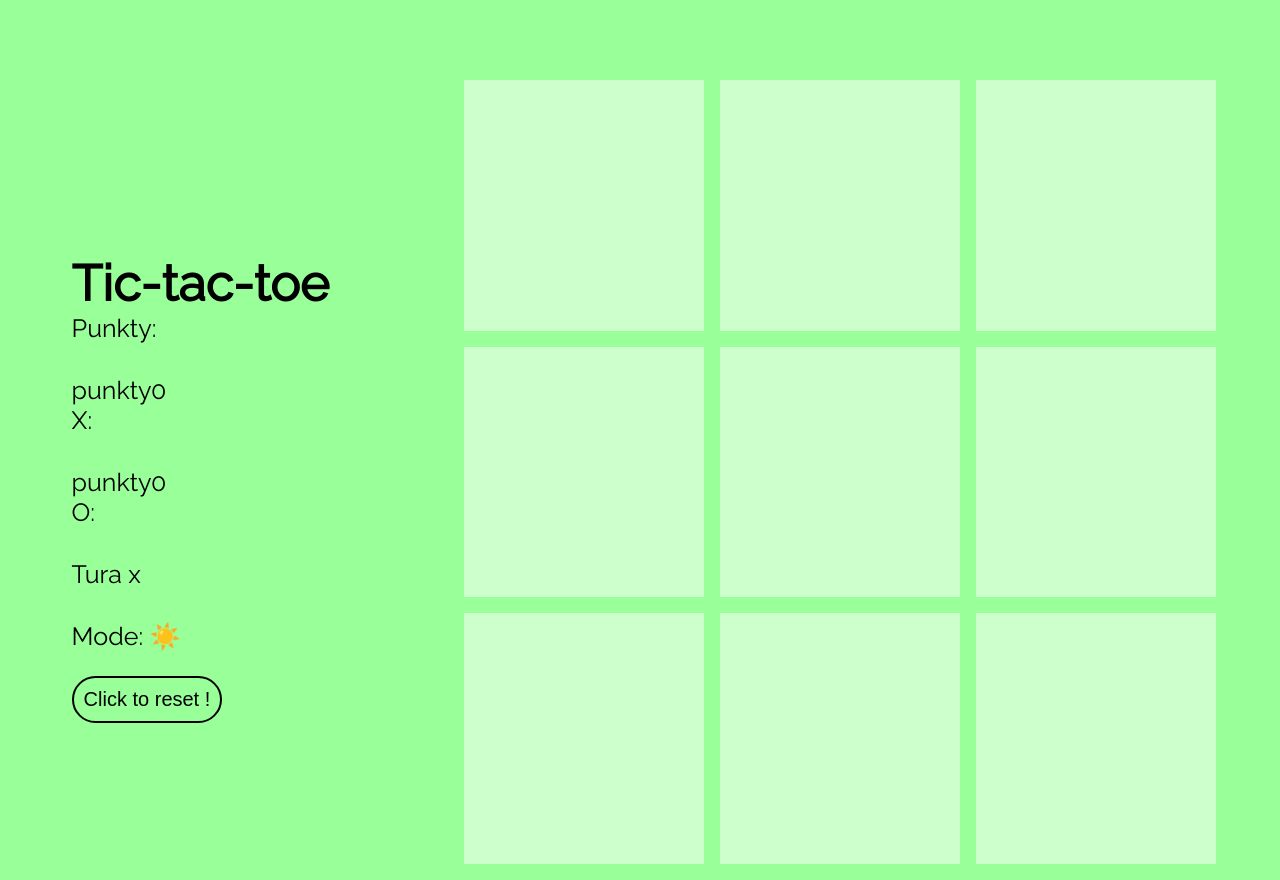
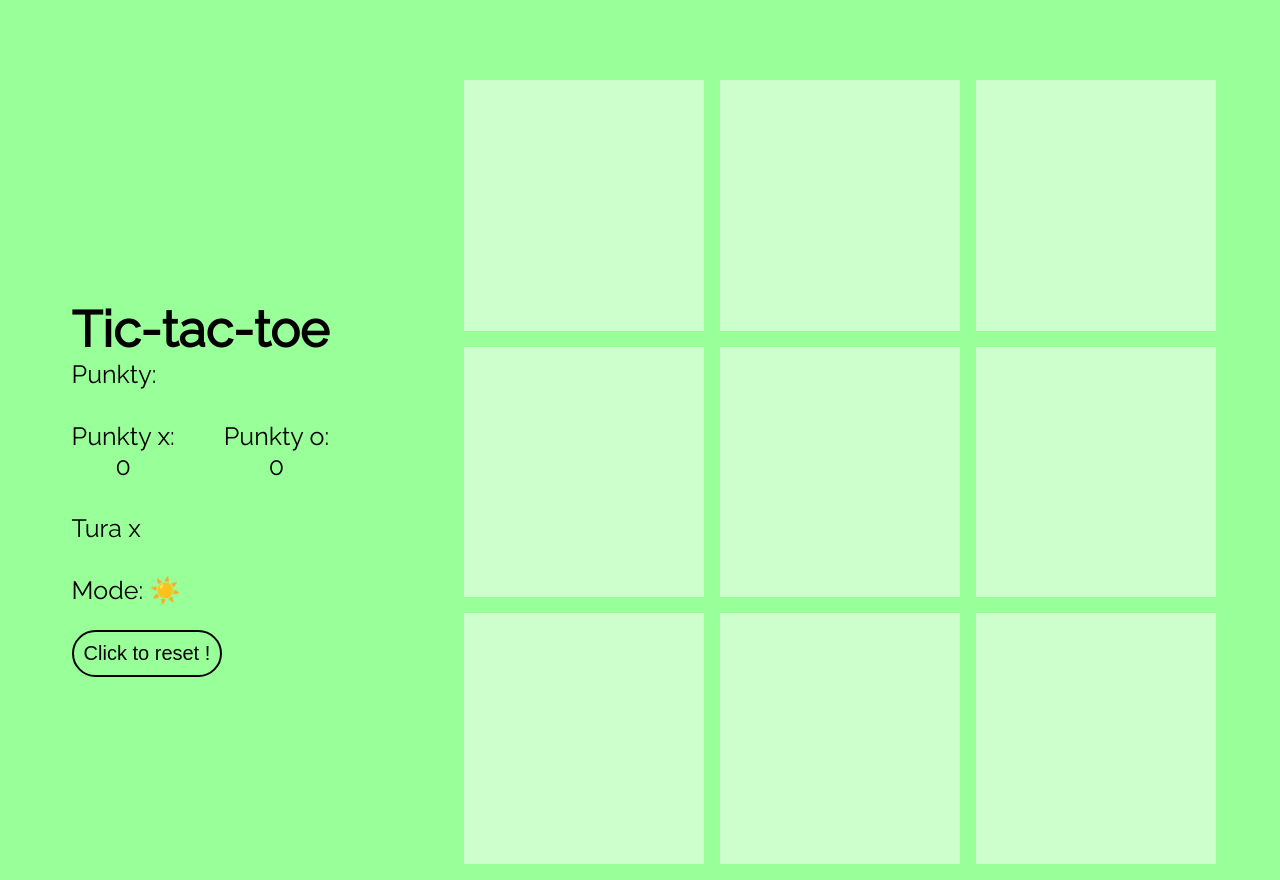
Before and after one commit to BaderBC/tic-tac-toe, a plain HTML site: page index.html in a window 1280 px wide. Drawn offline with Linux system fonts and the light colour scheme.

Commit message:
05.05.2022

```diff
--- a/StyleiTyle.css
+++ b/StyleiTyle.css
@@ -163,8 +163,17 @@ h1{
     cursor: pointer;
 }
 
-.x, .o{
+.points, .x, .o{
     display: flex;
     justify-content: space-between;
-    width: 50px;
 }
+
+.x, .o{
+    flex-direction: column;
+    text-align: center;
+    margin-bottom: 2rem;
+}
+
+.x > p, .o > p{
+    margin-bottom: 0;
+}
--- a/index.html
+++ b/index.html
@@ -14,13 +14,15 @@
     <div class="header">
       <h1>Tic-tac-toe</h1>
       <p>Punkty:</p>
-      <div class="x">
-        <p>punkty X:</p>
-        <p id="points-x">0</p>
-      </div>
-      <div class="o">
-        <p>punkty O:</p>
-        <p id="points-o">0</p>
+      <div class="points">
+        <div class="x">
+          <p>Punkty x:</p>
+          <p id="points-x">0</p>
+        </div>
+        <div class="o">
+          <p>Punkty o:</p>
+          <p id="points-o">0</p>
+        </div>
       </div>
       <p id="now">Tura x</p>
       <div class="mode">
--- a/index.js
+++ b/index.js
@@ -97,8 +97,10 @@ function rowAndColumnValidation(field0, field1) {
           field[[field0 + leftSide[2], field1 + rightSide[2]]] =
             null;
         for (l of [0, 1, 2]) {
-            fieldWinParameters(`${(field0 + leftSide[l]).toString()
-            + (field1 + rightSide[l])}`, fieldSet[0])
+          fieldWinParameters(
+            `${(field0 + leftSide[l]).toString() + (field1 + rightSide[l])}`,
+            fieldSet[0]
+          );
         }
         return fieldSet[2];
       }
@@ -127,14 +129,15 @@ function crossValidation(field0, field1) {
       ) {
         field[[field0 - 1 + l, field1 + i + c]] =
           field[[field0 + l, field1 + c]] =
-            field[[field0 + 1 + l, field1 - i + c]] =
-              null;
+          field[[field0 + 1 + l, field1 - i + c]] =
+            null;
 
         for (i2 of [
           `${(field0 - 1 + l).toString() + (field1 + i + c)}`,
           `${(field0 + l).toString() + (field1 + c)}`,
-          `${(field0 + 1 + l).toString() + (field1 - i + c)}`]) {
-          fieldWinParameters(i2, fieldSet[0])
+          `${(field0 + 1 + l).toString() + (field1 - i + c)}`,
+        ]) {
+          fieldWinParameters(i2, fieldSet[0]);
         }
 
         return fieldSet[1];
@@ -143,14 +146,14 @@ function crossValidation(field0, field1) {
   }
 }
 
-
-function fieldWinParameters(id, isXorO){
-  let element = document.getElementById(id)
-  element.style.backgroundColor = isXorO? "rgba(181, 143, 143, 0.15)" : "rgba(143, 181, 178, 0.15)";
-  element.style.borderRadius = "15px"
-  element.style.color = "#5b8c59"
+function fieldWinParameters(id, isXorO) {
+  let element = document.getElementById(id);
+  element.style.backgroundColor = isXorO
+    ? "rgba(181, 143, 143, 0.15)"
+    : "rgba(143, 181, 178, 0.15)";
+  element.style.borderRadius = "15px";
+  element.style.color = "#5b8c59";
 }
-
 
 function reset() {
   document.querySelectorAll(".box").forEach(function (element) {
@@ -164,12 +167,14 @@ function reset() {
     element.classList.add("unchecked");
     element.style.color = "black";
     element.style.borderRadius = "0px";
-    element.style.backgroundColor = "white"
+    element.style.backgroundColor = "var(--box-color)";
   });
 
-  document.querySelectorAll(".last, .lastn, .bigger").forEach(function (element){
-    element.style.display = "none";
-  });
+  document
+    .querySelectorAll(".last, .lastn, .bigger")
+    .forEach(function (element) {
+      element.style.display = "none";
+    });
 
   document.getElementById("now").innerText = "Tura x";
   field = [];
```
